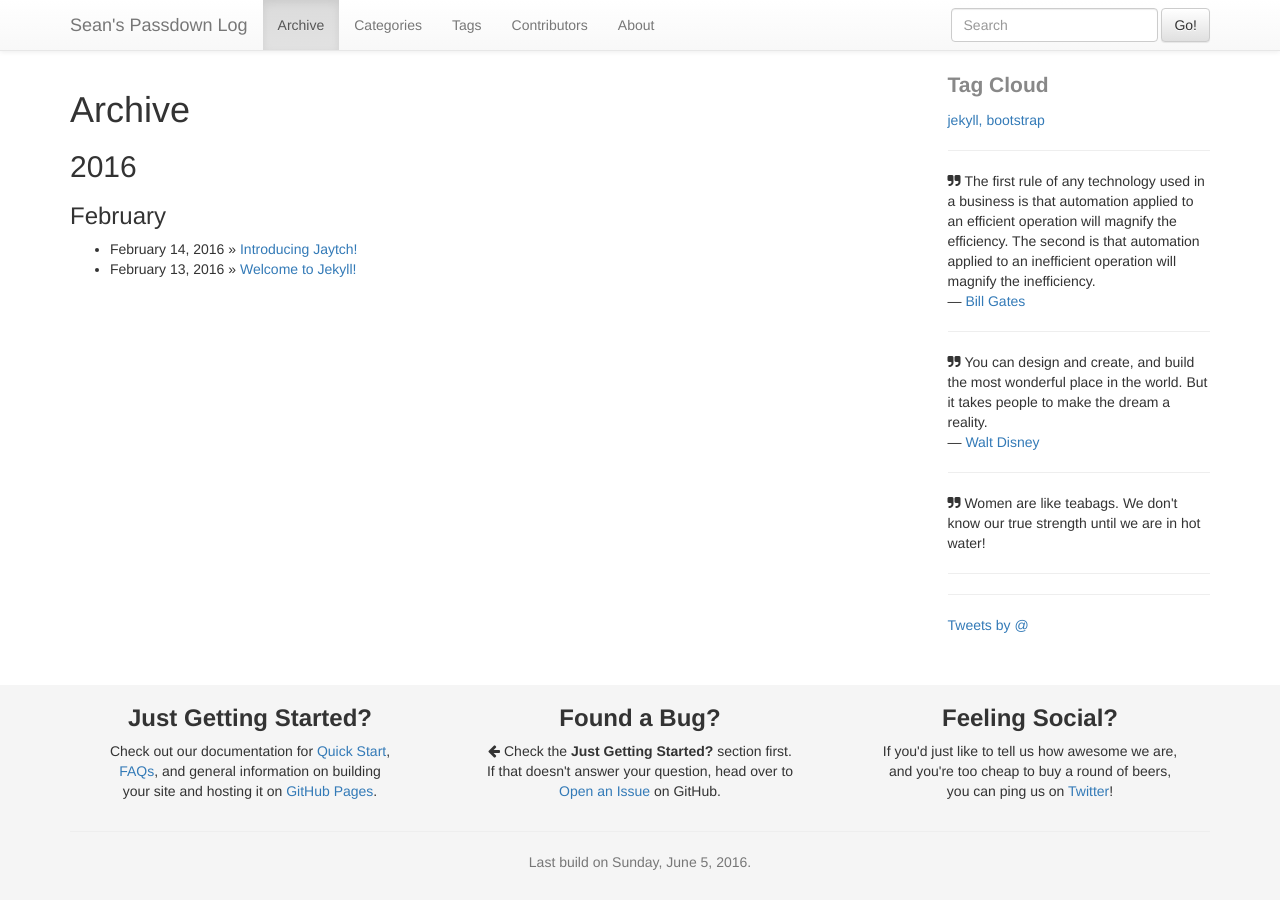
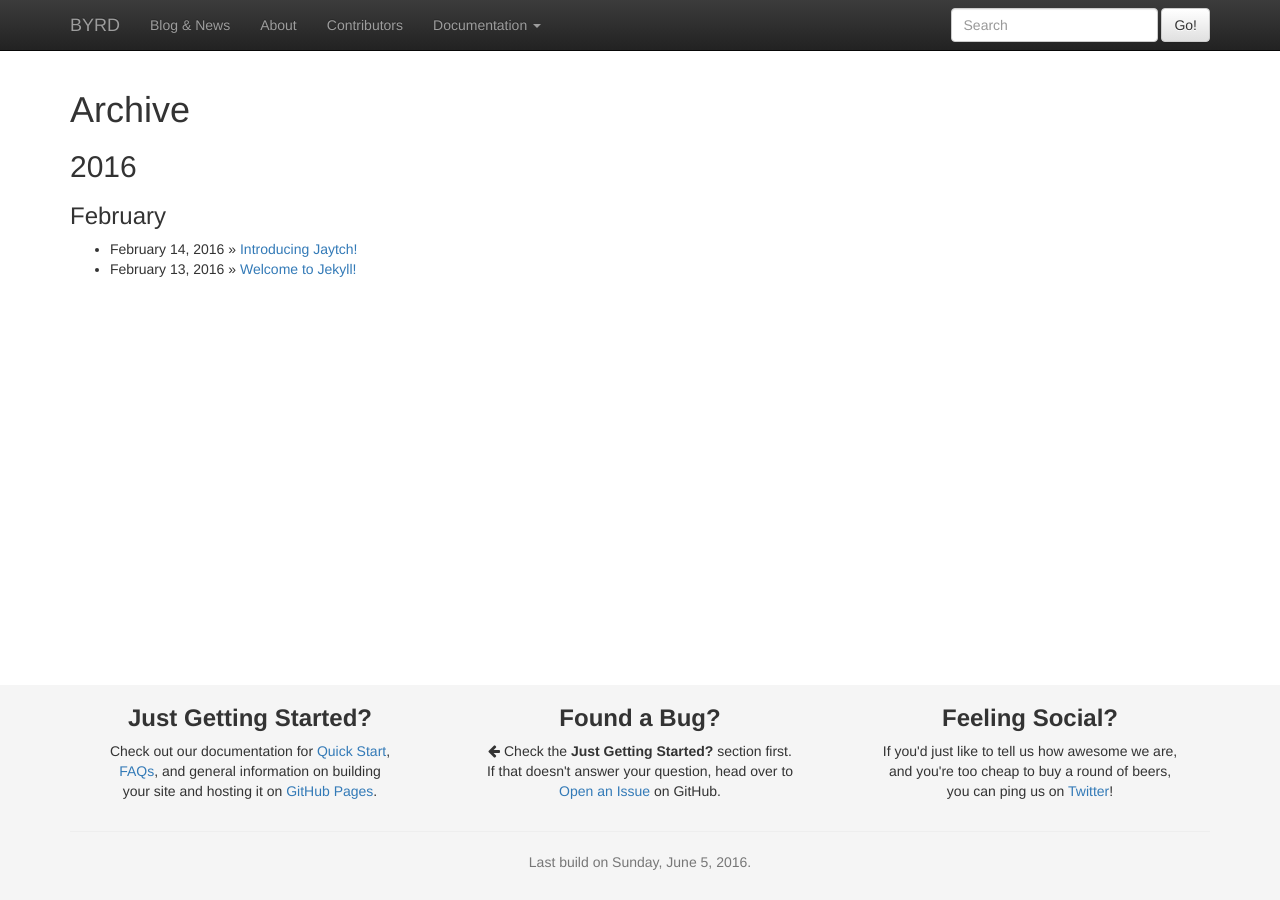
Before and after one commit to seanchase/seanchase.github.io, a Jekyll site: the page built from archive.html, in a window 1280 px wide. Built offline with Jekyll 4.4.1, drawn with Linux system fonts in a browser that asks for light colours; comment, search, counter and statistics services are not loaded.

Commit message:
Updated _config.yml

```diff
--- a/_config.yml
+++ b/_config.yml
@@ -17,7 +17,7 @@ url: "https://seanchase.github.io" # the base hostname & protocol for your site
 twitter_username: # overridden in  jaytch.authors, but some other templates may use this
 github_username:  seanchase # overridden in  jaytch.authors, but some other templates may use this
 
-layouts_dir: ./_layouts/blog # valid values are:
+layouts_dir: ./_layouts/project # valid values are:
       #    blog       - what 99% of folks will use
       #    book       - an open-source book
       #    daily      - a post-a-day site
@@ -28,12 +28,19 @@ layouts_dir: ./_layouts/blog # valid values are:
 # Build settings
 markdown: kramdown
 
-
-#collections
-collections:
-  projects:
-    output: true
-    permalink: /projects/:path/
+#collections:
+#  projects:
+#    output: true
+#    permalink: /projects/:path/
+#
+#defaults:
+#  -
+#    scope:
+#      path: "projects"
+#      type: "pages" # previously `page` in Jekyll 2.2.
+#    values:
+#      layout: "project" # overrides previous default layout
+#      author: "Mr. Hyde"
 
 # Jaytch settings
 jaytch:
@@ -83,22 +90,6 @@ jaytch:
           hideForHome: false
           hideForPage: false
           hideForPost: false
-
-      book:
-        nav_links: [ # the main menu links at the top of every page
-          "The Book|/index",
-          "The Author|/author",
-          "The Camps|/contributors",
-          "The Blog|/blog",
-          "The Store|/store"
-        ]
-      daily:
-        nav_links: [ # the main menu links at the top of every page
-          "Archive|/archive",
-          "Tags|/tags",
-          "Gallery|/gallery",
-          "Commer¢e|/store"
-        ]
       project:
         title: BYRD
         tagline: Give'm the BYRD!
```
